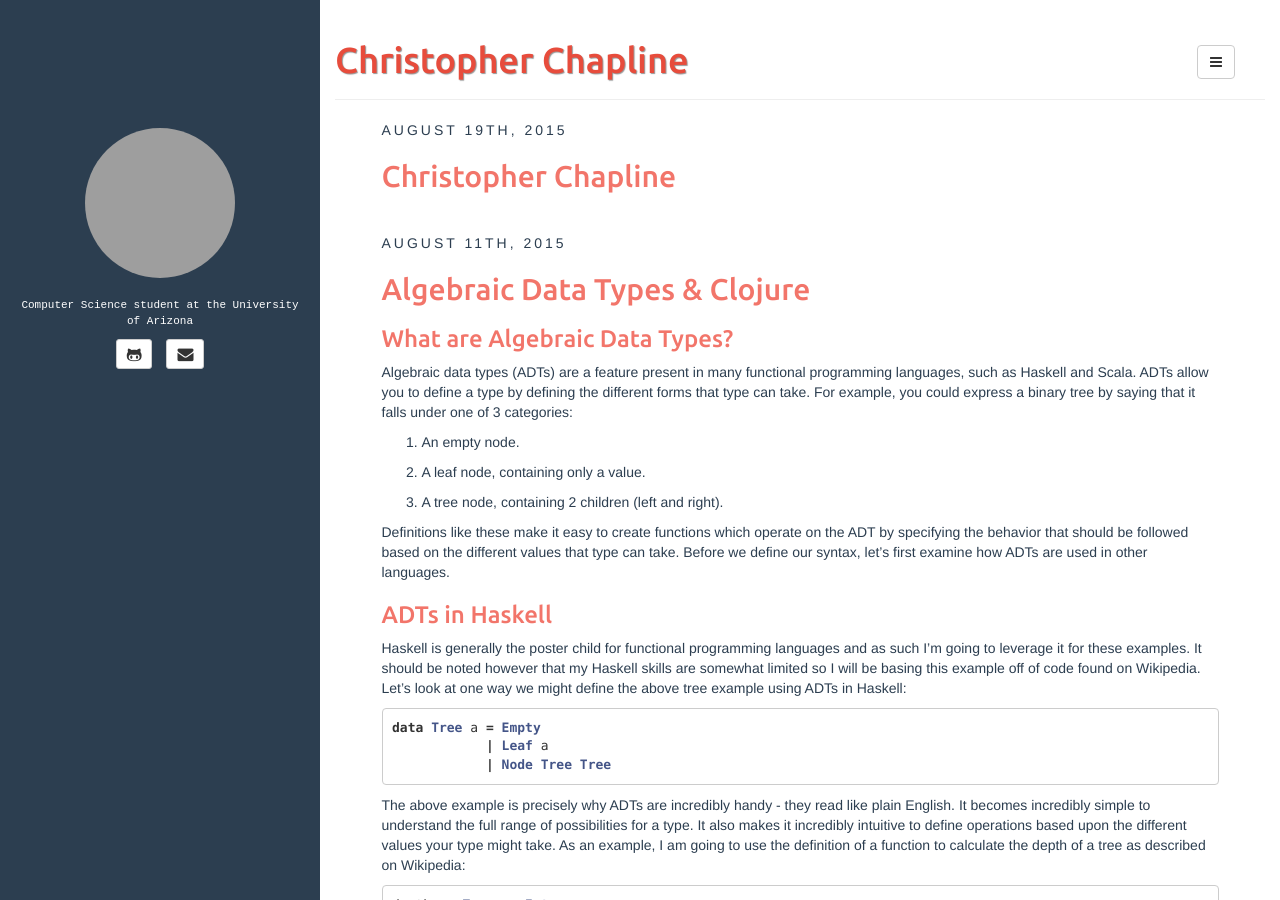
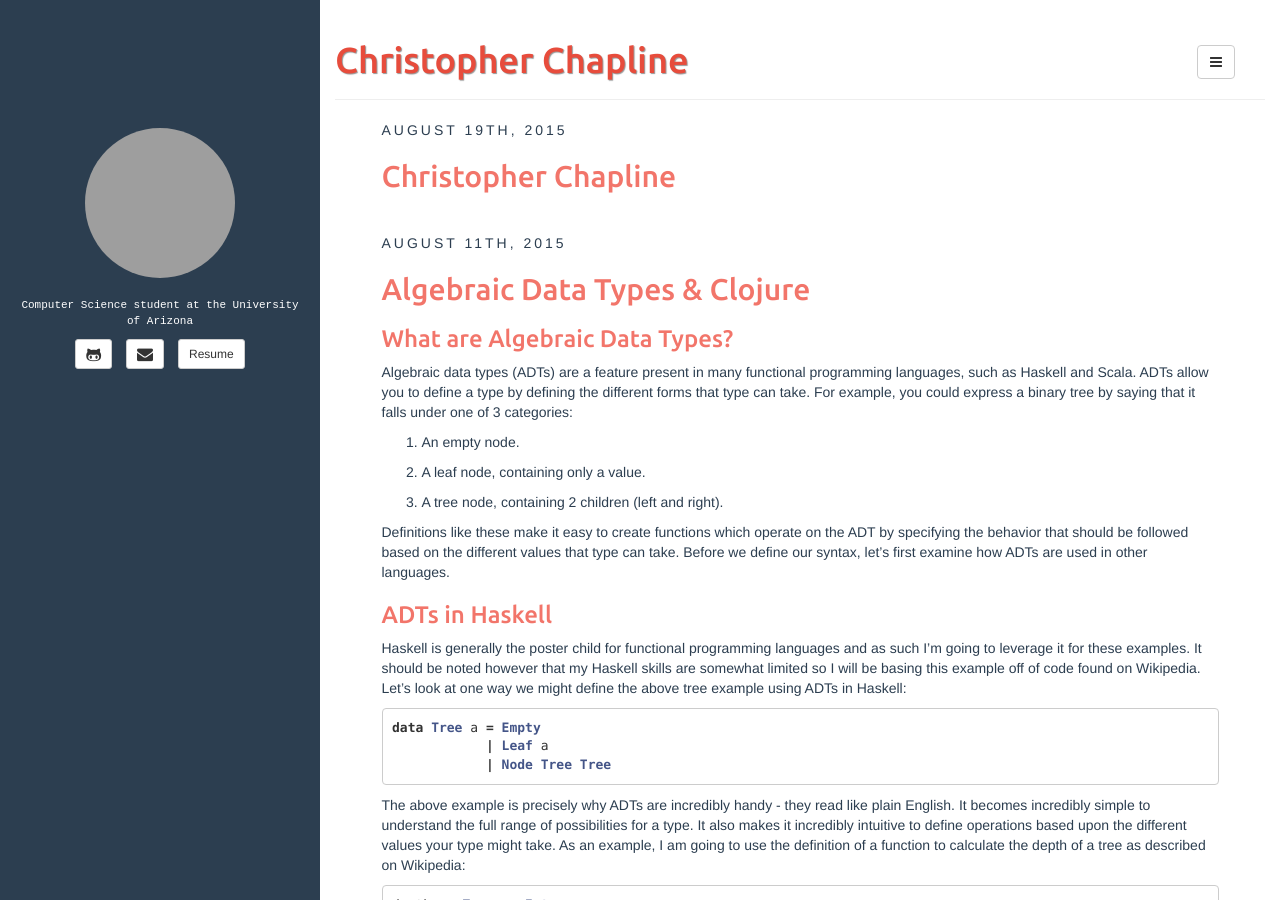
Before and after one commit to gizmo385/gizmo385.github.io, a Jekyll site: the page built from index.html, in a window 1280 px wide and 900 px high. Built offline with Jekyll 4.4.1, drawn with Linux system fonts in a browser that asks for light colours; Markdown is read by kramdown in place of the engine named in the settings; the list of posts is cut into pages by our own code; grey boxes are pictures that could not be loaded.

Commit message:
Added resume to sidebar

```diff
--- a/_includes/sidebar.html
+++ b/_includes/sidebar.html
@@ -13,7 +13,6 @@
 	{{ site.author.bio }}
 </div>
 {% endif %}
-
 <div id="contact-list" class="text-center">
 	<ul class="list-unstyled list-inline">
 		{% if site.author.github %}
@@ -37,6 +36,11 @@
 			</a>
 		</li>
 		{% endif %}
+		<li>
+      <a class="btn btn-default btn-sm" href="resume.pdf">
+        Resume
+      </a>
+    </li>
 	</ul>
 	<ul id="contact-list-secondary" class="list-unstyled list-inline">
 		{% if site.author.pinterest %}
```
